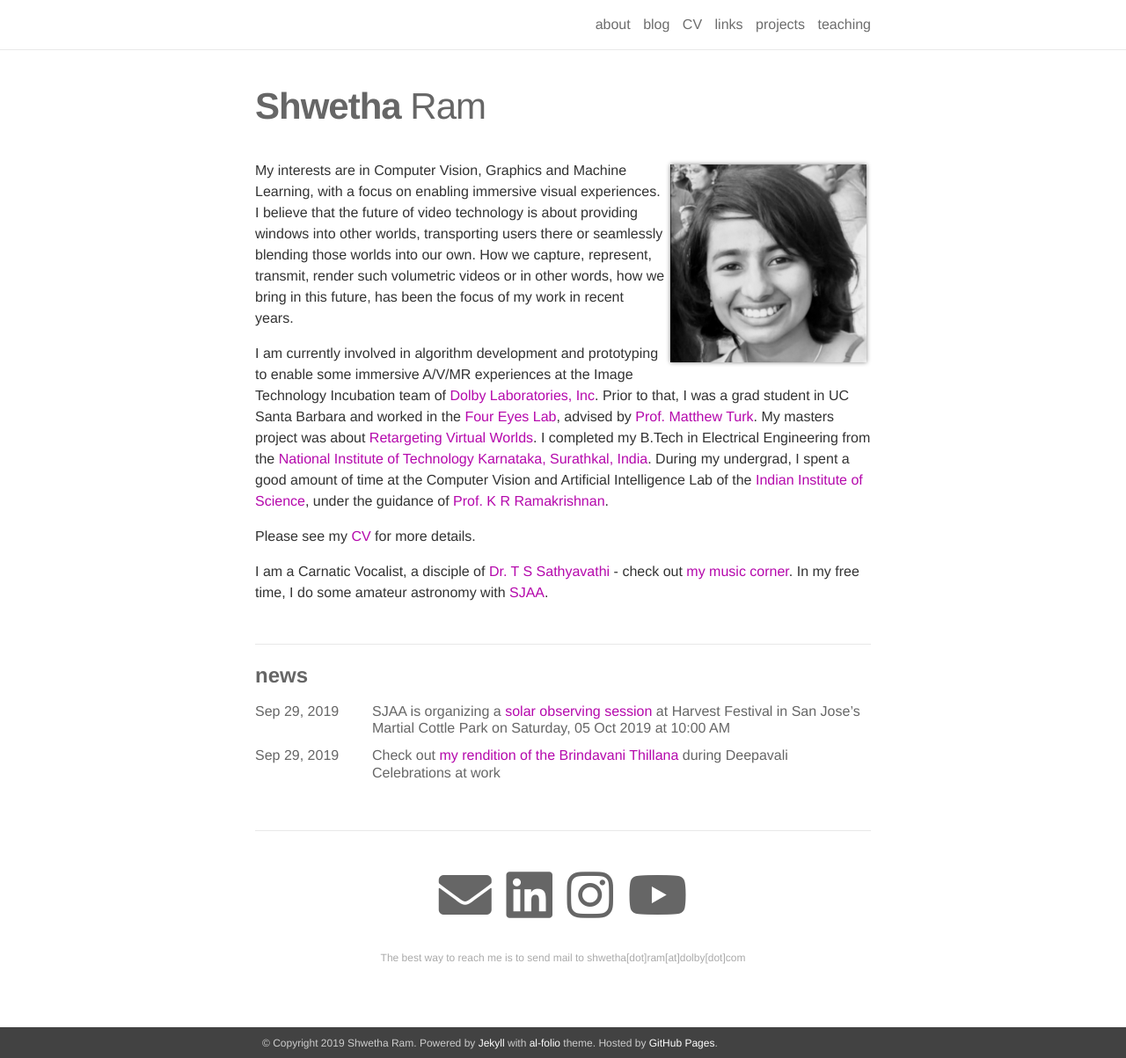
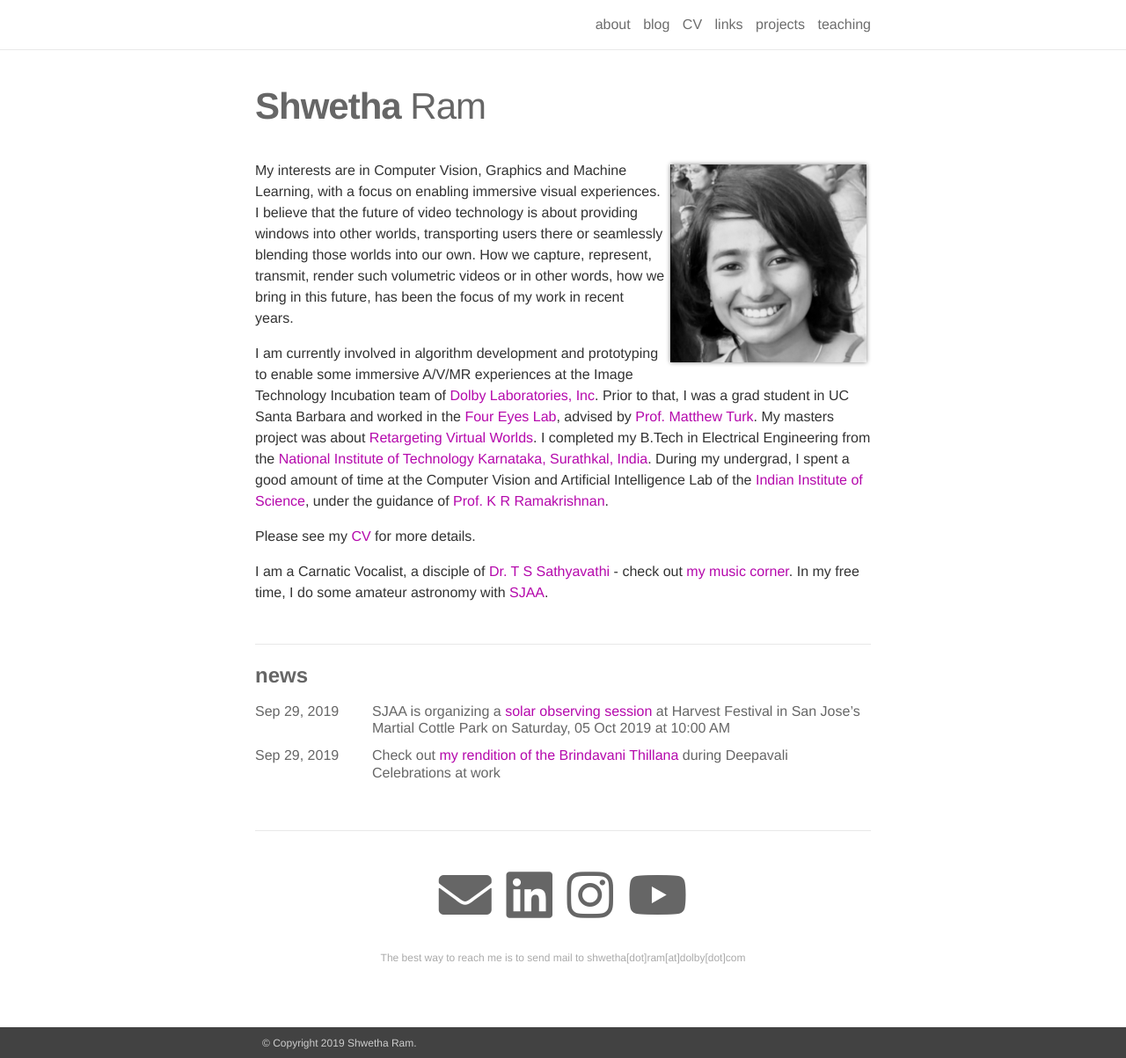
Before and after one commit to shwetharam0407/shwetharam0407.github.io, a Jekyll site: the page built from _pages/about.md, in a window 1280 px wide and 1203 px high. Shown: the whole window at 88% size. Built offline with Jekyll 4.4.1, drawn with Linux system fonts in a browser that asks for light colours; nearby versions of some CDN libraries.

Commit message:
removed the footer about jekyll and gh-pages

```diff
--- a/_config.yml
+++ b/_config.yml
@@ -7,8 +7,7 @@
 description: > # this means to ignore newlines until "url:"
   Personal Website
 footer_text: >
-  Powered by <a href="http://jekyllrb.com/" target="_blank">Jekyll</a> with <a href="https://github.com/alshedivat/al-folio">al-folio</a> theme.
-  Hosted by <a href="https://pages.github.com/" target="_blank">GitHub Pages</a>.
+
 
 
 url:  # the base hostname & protocol for your site
```
